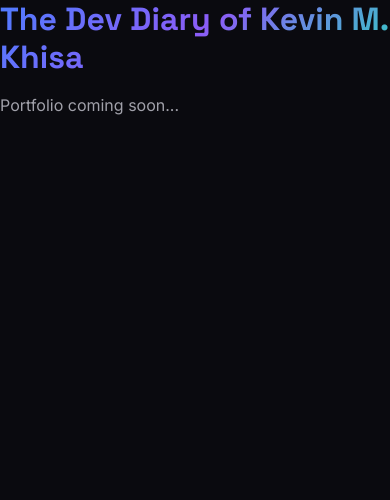
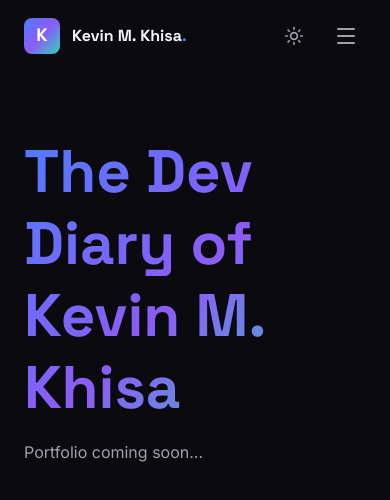
Before and after one commit to matushkevin/dev-diary, a React (Vite) app in the folder client/: page / in a window 390 px wide. Shown: the top 500 px of the page. Built offline with nearby package versions, Linux system fonts and the light colour scheme.

Commit message:
Built a responsive navbar with theme toggle and scroll effect

```diff
--- a/client/src/App.jsx
+++ b/client/src/App.jsx
@@ -1,10 +1,22 @@
+import Navbar from './components/Navbar/Navbar';
+
 function App() {
   return (
     <div className="app">
-      <h1 className="gradient-text">The Dev Diary of Kevin M. Khisa</h1>
-      <p style={{ color: 'var(--color-text-secondary)', marginTop: '1rem' }}>
-        Portfolio coming soon...
-      </p>
+      {/* We render our new Navbar component here */}
+      <Navbar />
+
+      {/* We add padding to the top so the fixed navbar doesn't cover our text */}
+      <main style={{ paddingTop: 'var(--navbar-height)' }}>
+        <div className="container">
+          <h1 className="gradient-text" style={{ fontSize: 'var(--text-6xl)', marginTop: 'var(--space-16)' }}>
+            The Dev Diary of Kevin M. Khisa
+          </h1>
+          <p style={{ color: 'var(--color-text-secondary)', marginTop: 'var(--space-4)' }}>
+            Portfolio coming soon...
+          </p>
+        </div>
+      </main>
     </div>
   );
 }
--- /dev/null
+++ b/client/src/components/Navbar/Navbar.css
@@ -0,0 +1,174 @@
+/* ============================================
+   NAVBAR BASE STYLES
+   ============================================ */
+
+.navbar {
+  position: fixed;
+  top: 0;
+  left: 0;
+  right: 0;
+  z-index: 1000; /* Keeps it above everything else */
+  height: var(--navbar-height);
+  background-color: transparent;
+  transition: background-color var(--transition-base),
+              backdrop-filter var(--transition-base),
+              border-color var(--transition-base);
+  border-bottom: 1px solid transparent;
+}
+
+/* This class gets added by React when we scroll down */
+.navbar-scrolled {
+  background-color: rgba(10, 10, 15, 0.7);
+  backdrop-filter: blur(12px); /* The frosted glass effect */
+  -webkit-backdrop-filter: blur(12px);
+  border-bottom: 1px solid var(--color-border);
+}
+
+.navbar-container {
+  max-width: var(--max-width);
+  height: 100%;
+  margin: 0 auto;
+  padding: 0 var(--space-6);
+  display: flex;
+  align-items: center;
+  justify-content: space-between;
+}
+
+/* === LOGO === */
+.navbar-logo {
+  display: flex;
+  align-items: center;
+  gap: var(--space-3);
+  font-family: var(--font-heading);
+  font-weight: 700;
+  font-size: var(--text-lg);
+  color: var(--color-text-primary);
+  transition: opacity var(--transition-fast);
+}
+
+.navbar-logo:hover {
+  opacity: 0.8;
+}
+
+.logo-mark {
+  display: flex;
+  align-items: center;
+  justify-content: center;
+  width: 36px;
+  height: 36px;
+  border-radius: var(--radius-md);
+  background: var(--gradient-aurora);
+  color: white;
+  font-weight: 700;
+  font-size: var(--text-lg);
+}
+
+.logo-dot {
+  color: var(--color-accent-blue);
+}
+
+/* === DESKTOP NAV LINKS === */
+.navbar-links {
+  display: flex;
+  gap: var(--space-8);
+  list-style: none;
+}
+
+.navbar-link {
+  position: relative;
+  color: var(--color-text-secondary);
+  font-size: var(--text-sm);
+  font-weight: 500;
+  transition: color var(--transition-fast);
+}
+
+.navbar-link:hover {
+  color: var(--color-text-primary);
+}
+
+/* The animated underline effect */
+.navbar-link::after {
+  content: '';
+  position: absolute;
+  bottom: -6px;
+  left: 0;
+  width: 0; /* Starts hidden */
+  height: 2px;
+  background: var(--gradient-aurora);
+  transition: width var(--transition-base);
+}
+
+.navbar-link:hover::after {
+  width: 100%; /* Expands on hover */
+}
+
+/* === ACTIONS (Theme & Hamburger) === */
+.navbar-actions {
+  display: flex;
+  align-items: center;
+  gap: var(--space-3);
+}
+
+.theme-toggle,
+.menu-toggle {
+  display: flex;
+  align-items: center;
+  justify-content: center;
+  width: 40px;
+  height: 40px;
+  border-radius: var(--radius-md);
+  color: var(--color-text-secondary);
+  transition: background-color var(--transition-fast), color var(--transition-fast);
+}
+
+.theme-toggle:hover,
+.menu-toggle:hover {
+  background-color: var(--color-surface);
+  color: var(--color-text-primary);
+}
+
+/* Hide the hamburger on desktop */
+.menu-toggle {
+  display: none;
+}
+
+/* === MOBILE MENU === */
+.mobile-menu {
+  overflow: hidden;
+  background-color: var(--color-bg-secondary);
+  border-bottom: 1px solid var(--color-border);
+}
+
+.mobile-menu-links {
+  list-style: none;
+  padding: var(--space-6);
+  display: flex;
+  flex-direction: column;
+  gap: var(--space-4);
+}
+
+.mobile-menu-link {
+  color: var(--color-text-secondary);
+  font-size: var(--text-base);
+  font-weight: 500;
+  transition: color var(--transition-fast);
+}
+
+.mobile-menu-link:hover {
+  color: var(--color-text-primary);
+}
+
+/* === RESPONSIVE (Mobile view) === */
+@media (max-width: 768px) {
+  .navbar-links {
+    display: none; /* Hide desktop links on small screens */
+  }
+
+  .menu-toggle {
+    display: flex; /* Show hamburger on small screens */
+  }
+
+  .logo-text {
+    font-size: var(--text-base);
+  }
+}
--- /dev/null
+++ b/client/src/components/Navbar/Navbar.jsx
@@ -0,0 +1,129 @@
+import { useState, useEffect } from 'react';
+import { Menu, X, Moon, Sun } from 'lucide-react';
+import { motion, AnimatePresence } from 'framer-motion';
+import './Navbar.css';
+
+function Navbar() {
+  // 1. STATE: Manage the mobile menu open/close
+  const [isMenuOpen, setIsMenuOpen] = useState(false);
+
+  // 2. STATE: Track if the user has scrolled down
+  const [isScrolled, setIsScrolled] = useState(false);
+
+  // 3. STATE: Manage the theme (dark or light)
+  const [theme, setTheme] = useState('dark');
+
+  // 4. EFFECT: Listen for scrolling to change navbar background
+  useEffect(() => {
+    const handleScroll = () => {
+      setIsScrolled(window.scrollY > 20);
+    };
+
+    // Add the event listener when component mounts
+    window.addEventListener('scroll', handleScroll);
+
+    // Clean up the event listener when component unmounts
+    return () => window.removeEventListener('scroll', handleScroll);
+  }, []);
+
+  // Toggle between dark and light mode
+  const toggleTheme = () => {
+    const newTheme = theme === 'dark' ? 'light' : 'dark';
+    setTheme(newTheme);
+    // This sets an attribute on the <html> tag so CSS can style it
+    document.documentElement.setAttribute('data-theme', newTheme);
+  };
+
+  // Toggle the mobile menu
+  const toggleMenu = () => setIsMenuOpen(!isMenuOpen);
+
+  // Data for our navigation links (so we don't repeat HTML)
+  const navLinks = [
+    { label: 'About', href: '#about' },
+    { label: 'Skills', href: '#skills' },
+    { label: 'Projects', href: '#projects' },
+    { label: 'Experience', href: '#experience' },
+    { label: 'Contact', href: '#contact' },
+  ];
+
+  return (
+    <>
+      <motion.nav
+        className={`navbar ${isScrolled ? 'navbar-scrolled' : ''}`}
+        initial={{ y: -100 }}
+        animate={{ y: 0 }}
+        transition={{ duration: 0.5, ease: 'easeOut' }}
+      >
+        <div className="navbar-container">
+
+          {/* LOGO */}
+          <a href="#home" className="navbar-logo">
+            <span className="logo-mark">K</span>
+            <span className="logo-text">
+              Kevin M. Khisa<span className="logo-dot">.</span>
+            </span>
+          </a>
+
+          {/* DESKTOP LINKS */}
+          <ul className="navbar-links">
+            {navLinks.map((link) => (
+              <li key={link.label}>
+                <a href={link.href} className="navbar-link">
+                  {link.label}
+                </a>
+              </li>
+            ))}
+          </ul>
+
+          {/* ACTIONS (Theme & Mobile Menu Buttons) */}
+          <div className="navbar-actions">
+            <button
+              className="theme-toggle"
+              onClick={toggleTheme}
+              aria-label="Toggle theme"
+            >
+              {theme === 'dark' ? <Sun size={20} /> : <Moon size={20} />}
+            </button>
+
+            <button
+              className="menu-toggle"
+              onClick={toggleMenu}
+              aria-label="Toggle menu"
+            >
+              {isMenuOpen ? <X size={24} /> : <Menu size={24} />}
+            </button>
+          </div>
+        </div>
+
+        {/* MOBILE MENU DROPDOWN */}
+        <AnimatePresence>
+          {isMenuOpen && (
+            <motion.div
+              className="mobile-menu"
+              initial={{ opacity: 0, height: 0 }}
+              animate={{ opacity: 1, height: 'auto' }}
+              exit={{ opacity: 0, height: 0 }}
+              transition={{ duration: 0.3 }}
+            >
+              <ul className="mobile-menu-links">
+                {navLinks.map((link) => (
+                  <li key={link.label}>
+                    <a
+                      href={link.href}
+                      className="mobile-menu-link"
+                      onClick={() => setIsMenuOpen(false)} // Close menu on click
+                    >
+                      {link.label}
+                    </a>
+                  </li>
+                ))}
+              </ul>
+            </motion.div>
+          )}
+        </AnimatePresence>
+      </motion.nav>
+    </>
+  );
+}
+
+export default Navbar;
```
Also changed, not shown: 1 other file (tests, documents, lock files or other folders).
